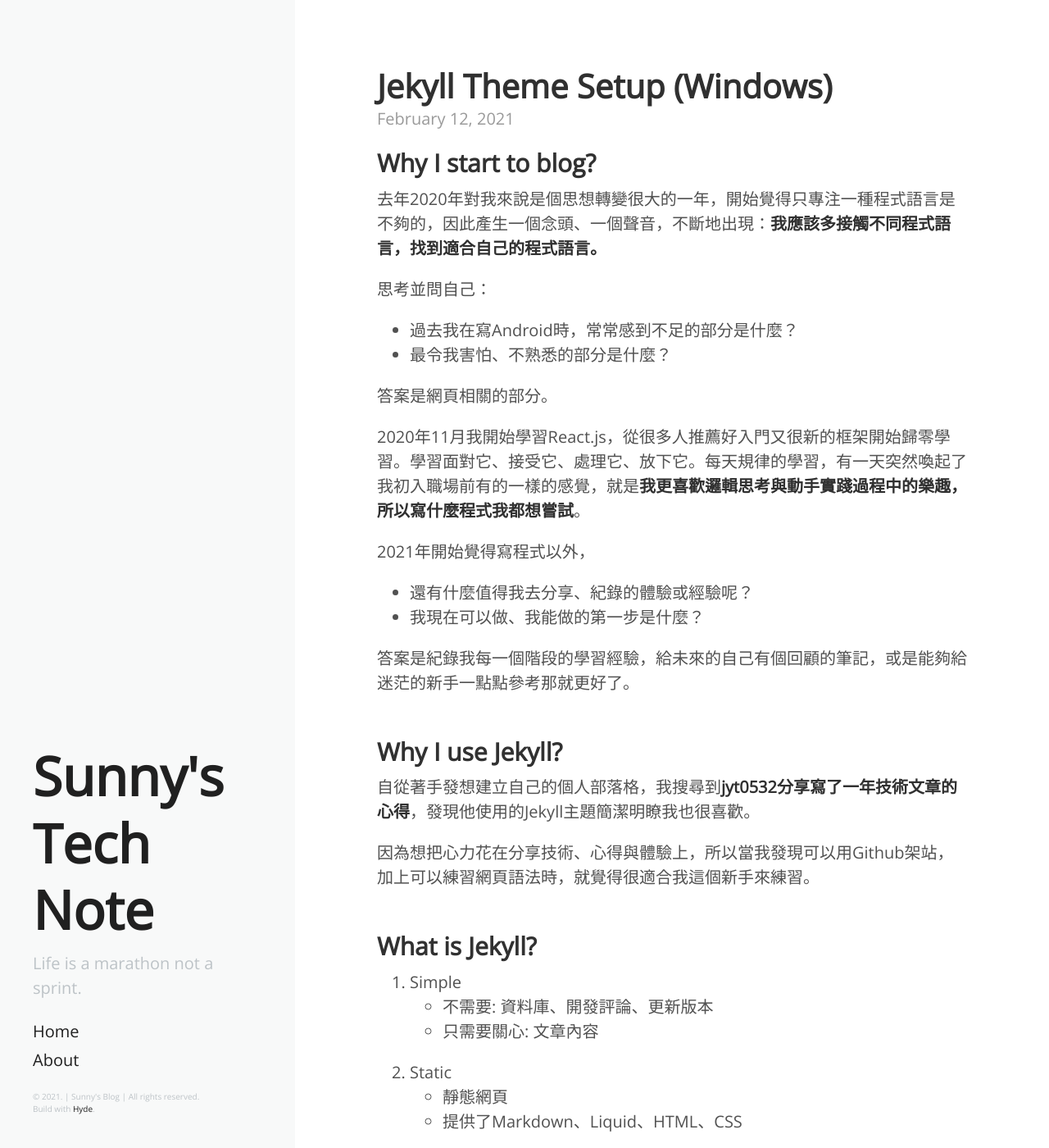
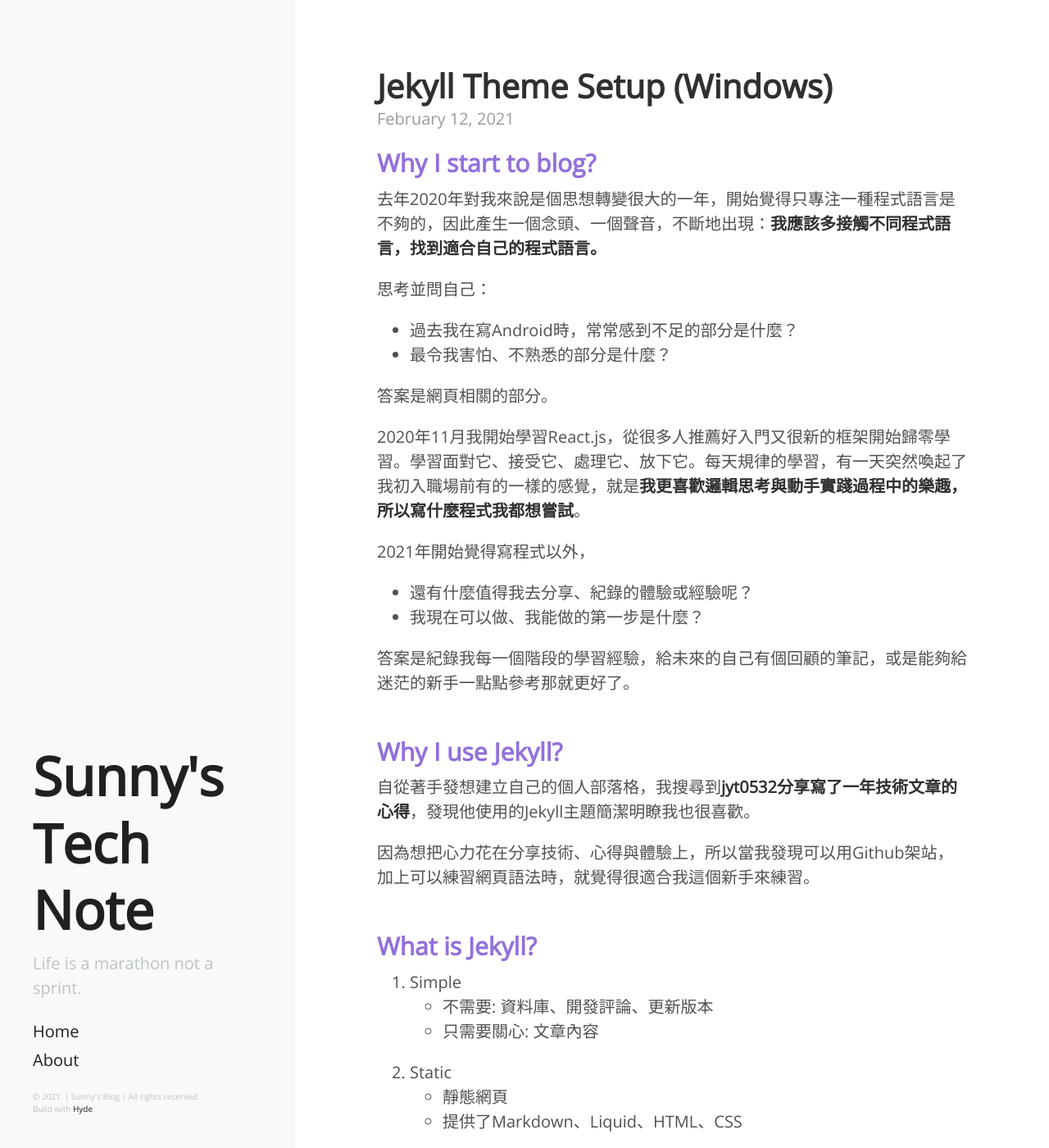
Before and after one commit to SunnySJLin/SunnySJLin.github.io, a Jekyll site: the page built from _posts/2021-02-12-jekyll-theme-setup.md, in a window 1280 px wide and 1400 px high. Shown: the whole window at 82% size. Built offline with Jekyll 4.4.1, drawn with Linux system fonts in a browser that asks for light colours.

Commit message:
Update layout and config

```diff
--- a/_config.yml
+++ b/_config.yml
@@ -11,7 +11,7 @@
 tagline:          ''
 description:      'Life is a marathon not a sprint.'
 url:              "http://ssjlin9999.github.io/"
-baseurl:          /
+baseurl:          ""
 paginate:         5
 
 # About/contact
--- a/public/css/poole.css
+++ b/public/css/poole.css
@@ -85,7 +85,7 @@
   margin-bottom: .5rem;
   font-weight: bold;
   line-height: 1.25;
-  color: #313131;
+  color: mediumpurple;
   text-rendering: optimizeLegibility;
 }
 h1 {
```
